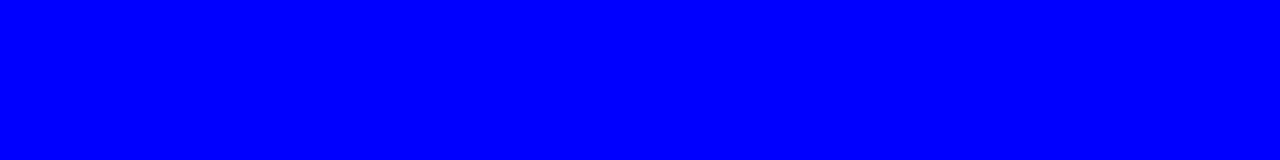
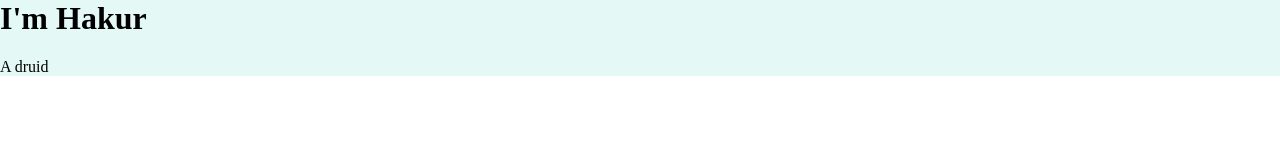
Before and after one commit to hivercodes/htmlpractice2, a plain HTML site: page index.html in a window 1280 px wide. Drawn offline with Linux system fonts and the light colour scheme.

Commit message:
Minore work on css.

```diff
--- a/css/styles.css
+++ b/css/styles.css
@@ -1,3 +1,11 @@
+div {
+    background-color: #E4F9F5;
+}
+
 body {
-    background-color: blue;
+    margin: 0;
 }
+
+h1 {
+    margin-top: 0;
+}
--- a/index.html
+++ b/index.html
@@ -10,6 +10,10 @@
 
 </head>
 <body>
+    <div>
+        <h1>I'm Hakur</h1>
+        <p>A druid</p>
+    </div>
 
 </body>
 </html>
```
